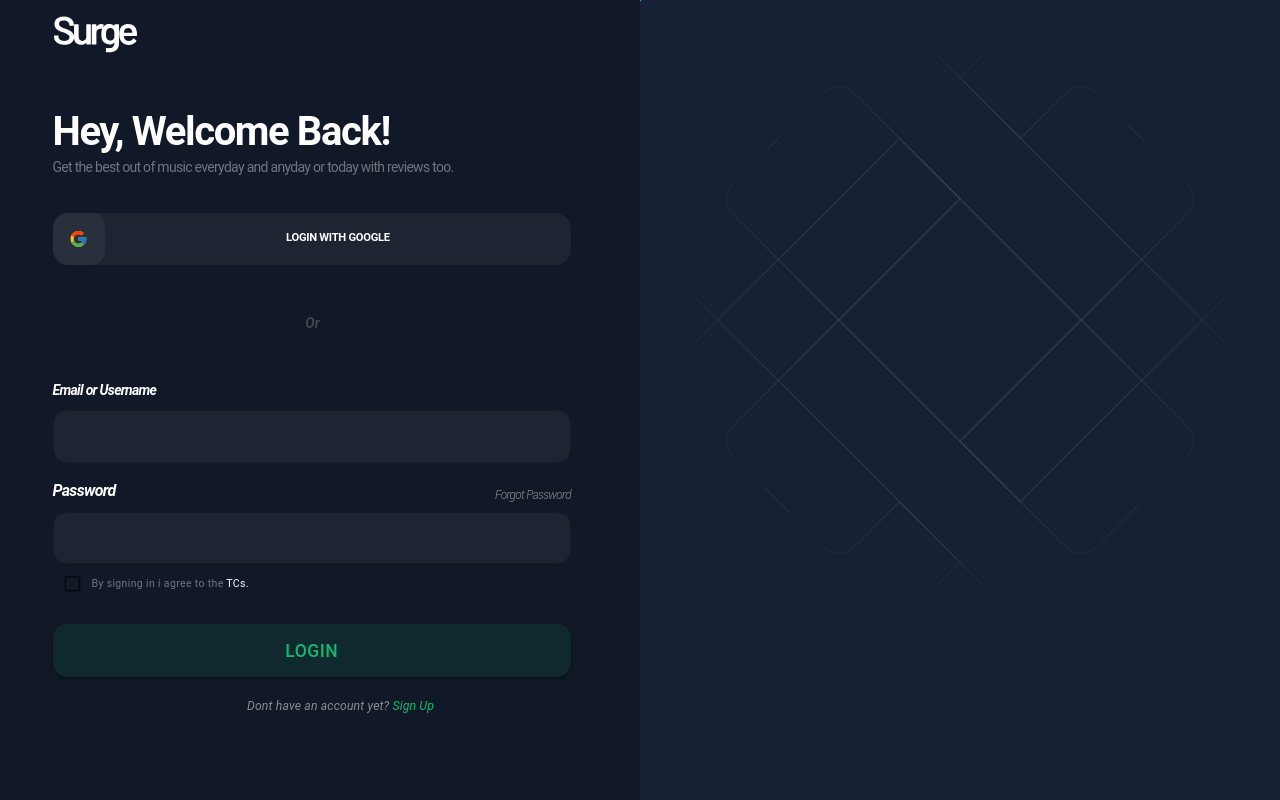
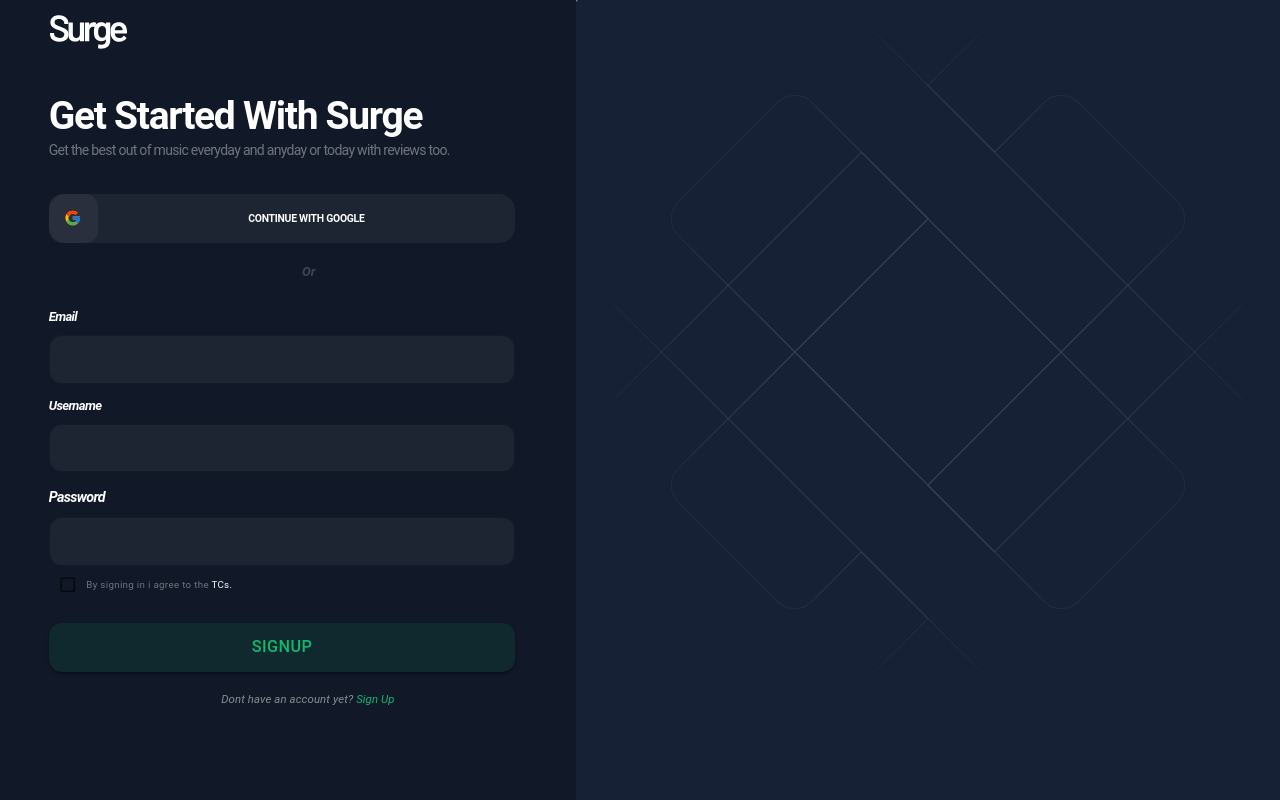
Before and after one commit to Charles-Okoeguale/surge, a React (Create React App) app in the folder frontend/: page / in a window 1280 px wide. Built offline with nearby package versions, Linux system fonts and the light colour scheme; no server answers.

Commit message:
create signup page

```diff
--- a/frontend/src/App.tsx
+++ b/frontend/src/App.tsx
@@ -2,6 +2,7 @@ import './App.css';
 import {useEffect, useState} from 'react'
 import Loader from './pages/Authflow/Loader';
 import Login from './pages/Authflow/Login';
+import Signup from './pages/Authflow/Signup';
 
 const client_id = '012a6e8fe6d04bb187c14add7af395f0'
 const client_secret = '82690458d09147fc9e2dee78b0b8fe51'
@@ -39,7 +40,7 @@ function App() {
   }, [])
   return (
     <div className="App">
-        <Login/>
+        <Signup/>
     </div>
   );
 }
--- a/frontend/src/components/Divider/index.tsx
+++ b/frontend/src/components/Divider/index.tsx
@@ -15,7 +15,7 @@ const Customdivider = () => {
 const useStyles = makeStyles(() => ({
     root: {
         display: 'flex',
-        marginTop: '2.4rem',
+        marginTop: '0.5rem',
         width: '520px',
         alignItems : 'center',
     },
--- a/frontend/src/index.css
+++ b/frontend/src/index.css
@@ -1,7 +1,7 @@
 @import url('https://fonts.googleapis.com/css2?family=Barlow+Condensed:wght@700&display=swap');
 
 html {
-  font-size: 14px;
+  font-size: 13px;
 }
 body {
   margin: 0;
@@ -10,7 +10,7 @@ body {
     sans-serif;
   -webkit-font-smoothing: antialiased;
   -moz-osx-font-smoothing: grayscale;
-  font-size: 16px;
+
 }
 
 code {
--- a/frontend/src/pages/Authflow/Login/index.tsx
+++ b/frontend/src/pages/Authflow/Signup/index.tsx
@@ -9,7 +9,7 @@ import BackgroundAnimation from "../../../components/Animation";
 
 
 
-function Login() {
+function Signup() {
     const classes = useStyles();
   return (
     <Box className={classes.root}>
@@ -18,7 +18,7 @@ function Login() {
                 <LogoSVG/>
              </Box>
             <Box className={classes.content}>
-            <Typography variant="h4">Hey, Welcome Back!</Typography>
+            <Typography variant="h4">Get Started With Surge</Typography>
             <Typography variant="body1">Get the best out of music everyday and anyday or today with reviews too.</Typography>
             <Box className={classes.googleButton}>
                 <Box className={classes.googleSVG}>
@@ -32,22 +32,23 @@ function Login() {
                 fontWeight: "600",
                 lineHeight: "1.2rem"
                 }}>
-                    LOGIN WITH GOOGLE
+                    CONTINUE WITH GOOGLE
                 </Typography>
             </Box>
             <Customdivider/>
-            <Typography variant="h5">Email or Username</Typography>
+            <Typography variant="h5">Email</Typography>
+            <OutlinedInput/>
+            <Typography variant="h5">Username</Typography>
             <OutlinedInput/>
             <Box sx={{display: 'flex', justifyContent: 'space-between', width: '90%'}}>
             <Typography variant="h2">Password</Typography>
-            <Typography variant="h1">Forgot Password</Typography>
             </Box>
             <OutlinedInput/>
             <Box className={classes.checkbox}>
             <Checkbox/>
             <Typography variant="caption">By signing in i agree to the <span style={{color: 'white'}}>TCs.</span></Typography>
             </Box>
-            <Button variant="contained">LOGIN</Button>
+            <Button variant="contained">SIGNUP</Button>
             <Typography variant="body2">Dont have an account yet? <span style={{color: '#10B970'}}>Sign Up</span></Typography>
             </Box>
         </Box>
@@ -59,7 +60,7 @@ function Login() {
   )
 }
 
-export default Login;
+export default Signup;
 
 const useStyles = makeStyles((theme: Theme) => ({
     root:{
@@ -115,13 +116,13 @@ const useStyles = makeStyles((theme: Theme) => ({
     },
 
     container:{
-        width: "50%",
+        width: "45%",
     },
 
     content:{
        width: '90%',
        marginLeft: '3.75rem',
-       marginTop: "4.56rem",
+       marginTop: "4rem",
        display: "flex",
        flexDirection: "column",
        "& h4" : {
@@ -129,7 +130,7 @@ const useStyles = makeStyles((theme: Theme) => ({
         alignSelf: 'start',
         letterSpacing: '-0.1rem',
         color: '#FFFFFF',
-        fontSize : '40px'
+        fontSize : '3rem'
        },
        "& h6" : {
         fontWeight: '600',
@@ -148,14 +149,14 @@ const useStyles = makeStyles((theme: Theme) => ({
         fontSize: '1em',
         fontStyle: 'italic',
         letterSpacing: '-0.05rem',
-        marginTop: '2.4rem',
+        marginTop: '1rem',
         marginBottom: '0.75rem'
        },
        "& h2" : {
         alignSelf: 'start',
         fontWeight: '600',
         color: '#FFFFFF',
-        fontSize: '16px',
+        fontSize: '1.1rem',
         fontStyle: 'italic',
         letterSpacing: '-0.05rem',
         marginTop: '1.28rem',
@@ -174,7 +175,7 @@ const useStyles = makeStyles((theme: Theme) => ({
 
     button:{
         width: "90%",
-        height: "3.75rem",
+        height: "4.75rem",
         background: "green",
         borderRadius: "1rem",
         color: " #10B970",
@@ -182,7 +183,7 @@ const useStyles = makeStyles((theme: Theme) => ({
     },
 
     aside:{
-        width: "50%",
+        width: "55%",
         backgroundColor:"#172135"
     },
 
```
